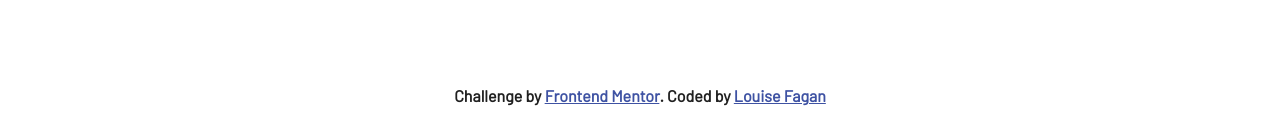
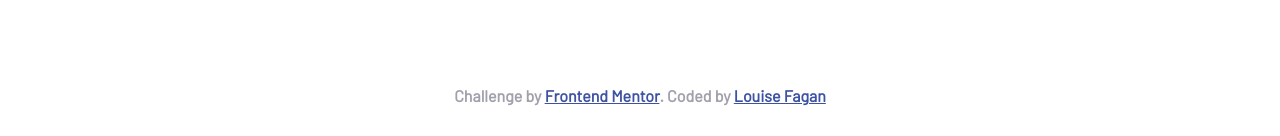
Before and after one commit to LouFagan/Project-Tracking-Intro-Component, a website: page index.html in a window 1280 px wide. Shown: the part 689-825 px from the top of the page. Drawn offline with nearby package versions, Linux system fonts and the light colour scheme.

```diff
--- a/app/scss/_globals.scss
+++ b/app/scss/_globals.scss
@@ -87,8 +87,6 @@
   }
 }
 footer {
-  flex-shrink: 0;
-  color: #202020;
   font-weight: bold;
   margin: 1rem 0;
   padding: 1rem;
```
Also changed, not shown: dist/style.css, package.json (line endings or trailing spaces), 2 other files.
